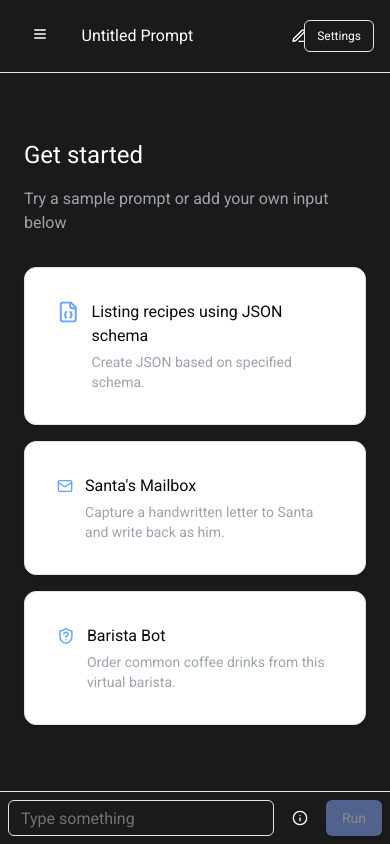
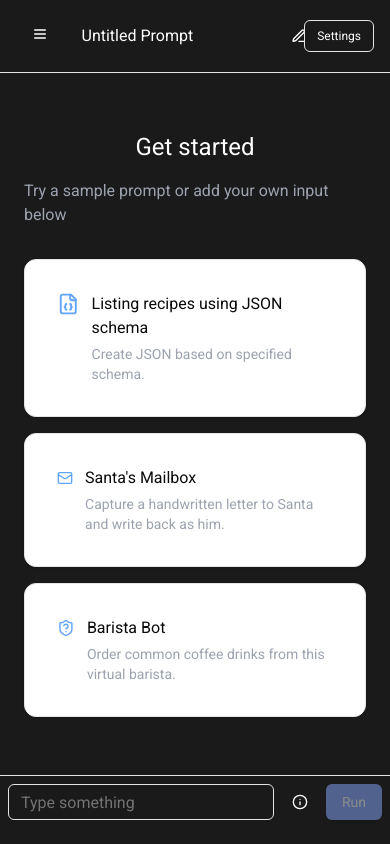
Before and after one commit to sagargolait/AI-Playground, a Next.js app: page / in a window 390 px wide. Built offline with nearby package versions, Linux system fonts and the light colour scheme.

Commit message:
layout changes for smaller devices

```diff
--- a/src/app/globals.css
+++ b/src/app/globals.css
@@ -124,3 +124,8 @@
 .custom-scrollbar::-webkit-scrollbar-thumb:hover {
   background: #6b7280;
 }
+@supports (padding: max(0px)) {
+  .mb-safe {
+    margin-bottom: env(safe-area-inset-bottom, 24px);
+  }
+}
--- a/src/components/MainContent.tsx
+++ b/src/components/MainContent.tsx
@@ -234,7 +234,7 @@ export default function MainContent() {
         </div>
       </div>
       <div
-        className="flex flex-1 p-6 overflow-auto custom-scrollbar"
+        className="flex p-6 overflow-auto custom-scrollbar w-full justify-center flex-1"
         ref={messageContainerRef}
       >
         {messages.length !== 0 ? (
@@ -246,7 +246,7 @@ export default function MainContent() {
             </div>
           </div>
         ) : (
-          <div className="flex flex-col justify-center">
+          <div className="flex flex-col justify-center items-center ">
             <h2 className="text-2xl md:text-3xl mb-4">Get started</h2>
             <p className="text-gray-400 mb-8">
               Try a sample prompt or add your own input below
@@ -283,9 +283,9 @@ export default function MainContent() {
         )}
       </div>
 
-      <div className="p-2 md:p-4 border-t">
+      <div className="p-2 md:p-4 border-t mb-safe">
         <form
-          className="flex gap-2 items-center w-full max-w-3xl mx-auto relative"
+          className="flex gap-2 items-center w-full max-w-3xl mx-auto relative pb-4 md:pb-0"
           onSubmit={handleSubmit}
         >
           <Input
```
